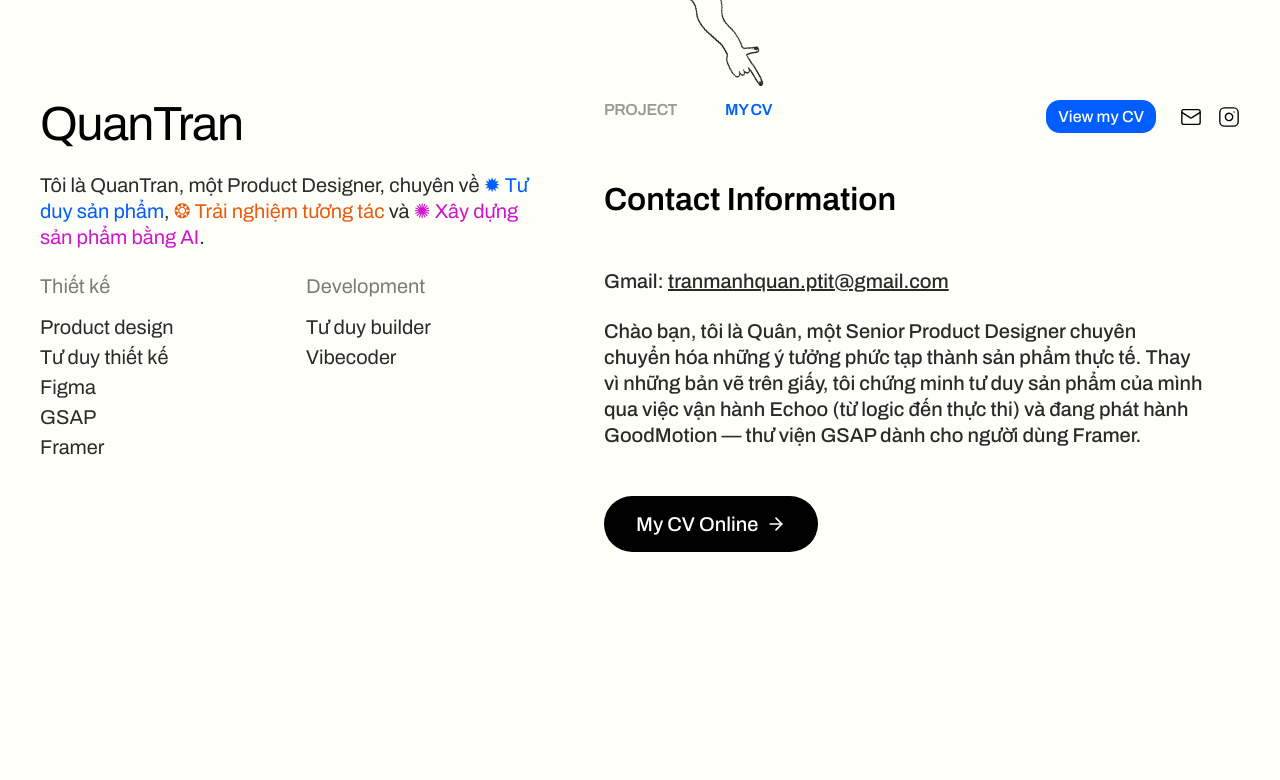
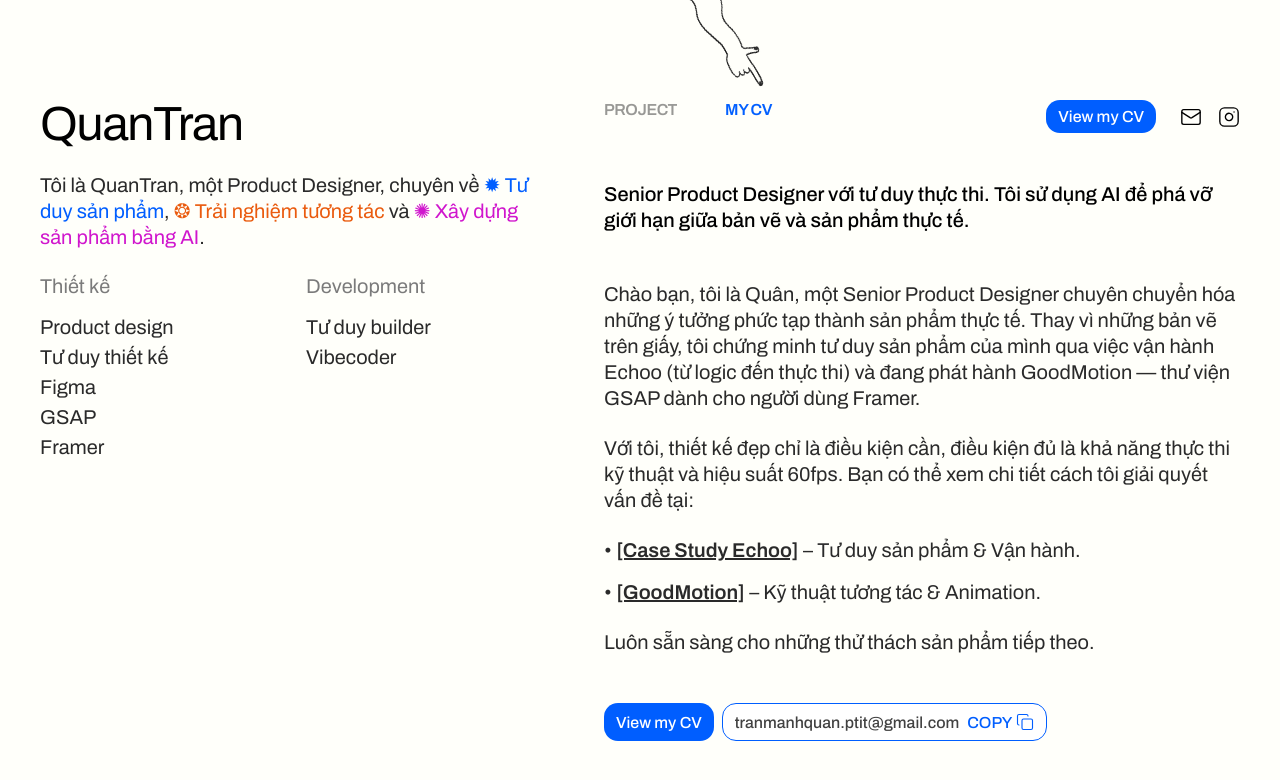
Before and after one commit to nomnom58/quans-port-2, a React (Vite) app: page /v2 in a window 1280 px wide. Both pictures are taken after a click on the button "MY CV". Shown: the top 780 px of the page. Built offline with nearby package versions, Linux system fonts and the light colour scheme.

Commit message:
Cập nhật nội dung tab MYCV

```diff
--- a/src/HomeV2.tsx
+++ b/src/HomeV2.tsx
@@ -1,5 +1,5 @@
 import { useState, useRef } from 'react';
-import { Mail, Instagram, ArrowLeft, ArrowRight } from 'lucide-react';
+import { Mail, Instagram, ArrowLeft, ArrowRight, Copy } from 'lucide-react';
 
 export default function HomeV2() {
   const [activeTab, setActiveTab] = useState<'project' | 'cv'>('project');
@@ -198,15 +198,64 @@ export default function HomeV2() {
             {/* TAB CONTENT: MY CV */}
             {activeTab === 'cv' && (
               <div className="animate-in fade-in slide-in-from-bottom-4 duration-500">
-                <section className="max-w-[600px] space-y-12 pb-32">
-                  <h2 className="text-[32px] font-bold">Contact Information</h2>
-                  <div className="space-y-6 text-[20px] leading-[1.3] text-[#2A2A2A]">
-                    <p>Gmail: <a href="mailto:tranmanhquan.ptit@gmail.com" className="underline font-medium">tranmanhquan.ptit@gmail.com</a></p>
-                    <p>Chào bạn, tôi là Quân, một Senior Product Designer chuyên chuyển hóa những ý tưởng phức tạp thành sản phẩm thực tế. Thay vì những bản vẽ trên giấy, tôi chứng minh tư duy sản phẩm của mình qua việc vận hành Echoo (từ logic đến thực thi) và đang phát hành GoodMotion — thư viện GSAP dành cho người dùng Framer.</p>
+                <section className="max-w-[800px] space-y-12 pb-32">
+                  <h2 className="text-[20px] font-medium leading-[1.3] text-[#000000]">
+                    Senior Product Designer với tư duy thực thi. Tôi sử dụng AI để phá vỡ giới hạn giữa bản vẽ và sản phẩm thực tế.
+                  </h2>
+                  <div className="space-y-6 text-[20px] font-normal leading-[1.3] text-[#2A2A2A]">
+                    <p>
+                      Chào bạn, tôi là Quân, một Senior Product Designer chuyên chuyển hóa những ý tưởng phức tạp thành sản phẩm thực tế.
+                      Thay vì những bản vẽ trên giấy, tôi chứng minh tư duy sản phẩm của mình qua việc vận hành Echoo (từ logic đến thực thi)
+                      và đang phát hành GoodMotion — thư viện GSAP dành cho người dùng Framer.
+                    </p>
+                    <p>
+                      Với tôi, thiết kế đẹp chỉ là điều kiện cần, điều kiện đủ là khả năng thực thi kỹ thuật và hiệu suất 60fps.
+                      Bạn có thể xem chi tiết cách tôi giải quyết vấn đề tại:
+                    </p>
+                    <ul className="list-none space-y-4">
+                      <li>
+                        • <span className="font-semibold underline cursor-pointer hover:opacity-70 transition-opacity">[Case Study Echoo]</span> – Tư duy sản phẩm & Vận hành.
+                      </li>
+                      <li>
+                        • <span className="font-semibold underline cursor-pointer hover:opacity-70 transition-opacity">[GoodMotion]</span> – Kỹ thuật tương tác & Animation.
+                      </li>
+                    </ul>
+                    <p>
+                      Luôn sẵn sàng cho những thử thách sản phẩm tiếp theo.
+                    </p>
                   </div>
-                  <button className="bg-black text-white px-8 py-4 rounded-full text-[20px] font-medium hover:scale-105 transition-transform flex items-center gap-2">
-                    My CV Online <ArrowRight size={20} />
-                  </button>
+
+                  <div className="flex flex-wrap items-center gap-2">
+                     {/* View my CV button */}
+                     <a
+                       href="https://drive.google.com/drive/u/0/folders/0ByKnjKg49xuZQVFEOFZiYmhyN2c?resourcekey=0-GL2DY6N06GwWT3AHFq9Lpg"
+                       target="_blank"
+                       rel="noopener noreferrer"
+                       className="px-[12px] py-[7px] bg-[#005EFF] text-white rounded-[14px] text-[16px] font-medium hover:opacity-80 transition-all h-[38px] flex items-center"
+                     >
+                       View my CV
+                     </a>
+
+                     {/* Dynamic Copy Email button */}
+                     <button
+                       onClick={handleCopyMail}
+                       className="group flex items-center px-[12px] py-[7px] bg-white border-[1.5px] border-[#005EFF] rounded-[14px] transition-all hover:bg-[#005EFF]/10 h-[38px]"
+                     >
+                       <span className={`text-[16px] transition-colors whitespace-nowrap ${showMailTooltip ? 'text-[#005EFF]' : 'text-[#414141] group-hover:text-[#005EFF]'}`}>
+                         {showMailTooltip ? 'COPIED EMAIL!!!' : 'tranmanhquan.ptit@gmail.com'}
+                       </span>
+
+                       {!showMailTooltip && (
+                         <span className="ml-[8px] text-[16px] text-[#005EFF] font-medium whitespace-nowrap">
+                           COPY
+                         </span>
+                       )}
+
+                       <div className={`${showMailTooltip ? 'ml-[8px]' : 'ml-[4px]'} text-[#005EFF] flex items-center`}>
+                          <Copy size={18} strokeWidth={1.5} />
+                       </div>
+                     </button>
+                  </div>
                 </section>
               </div>
             )}
```
